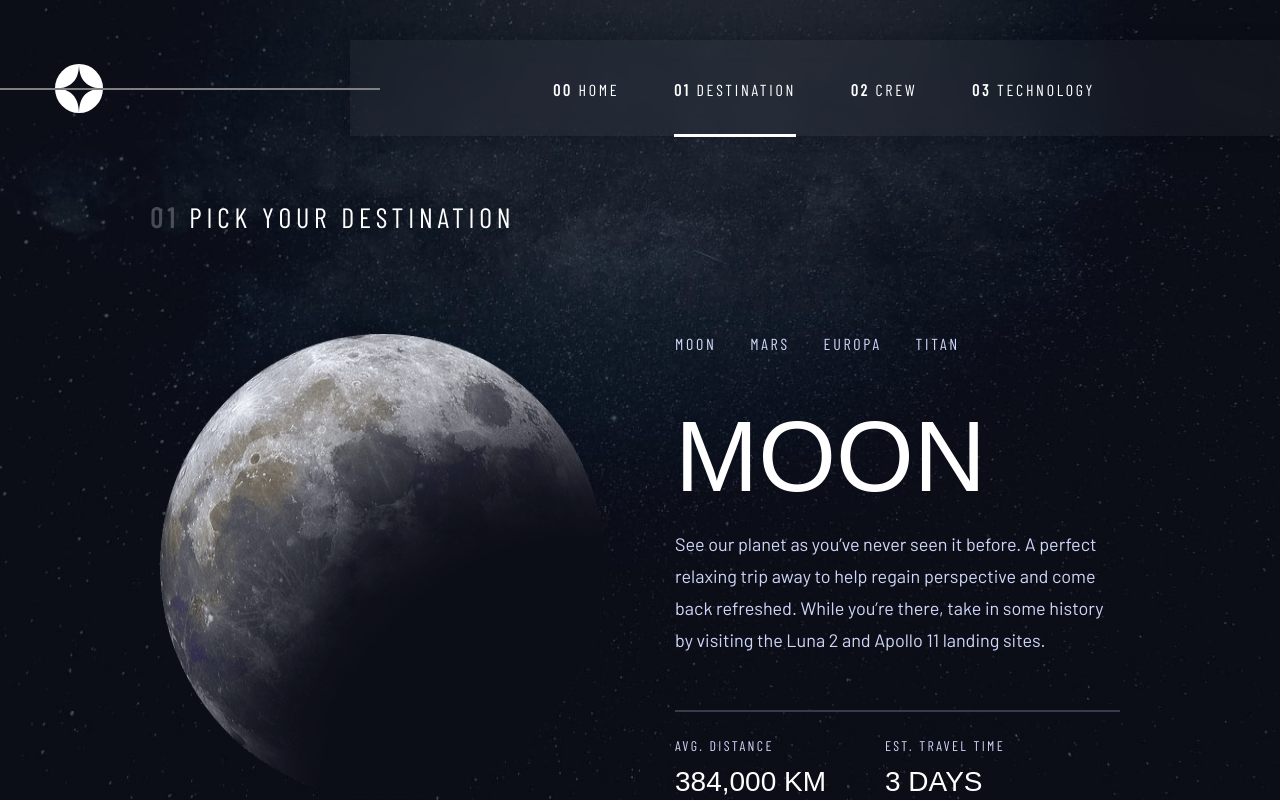
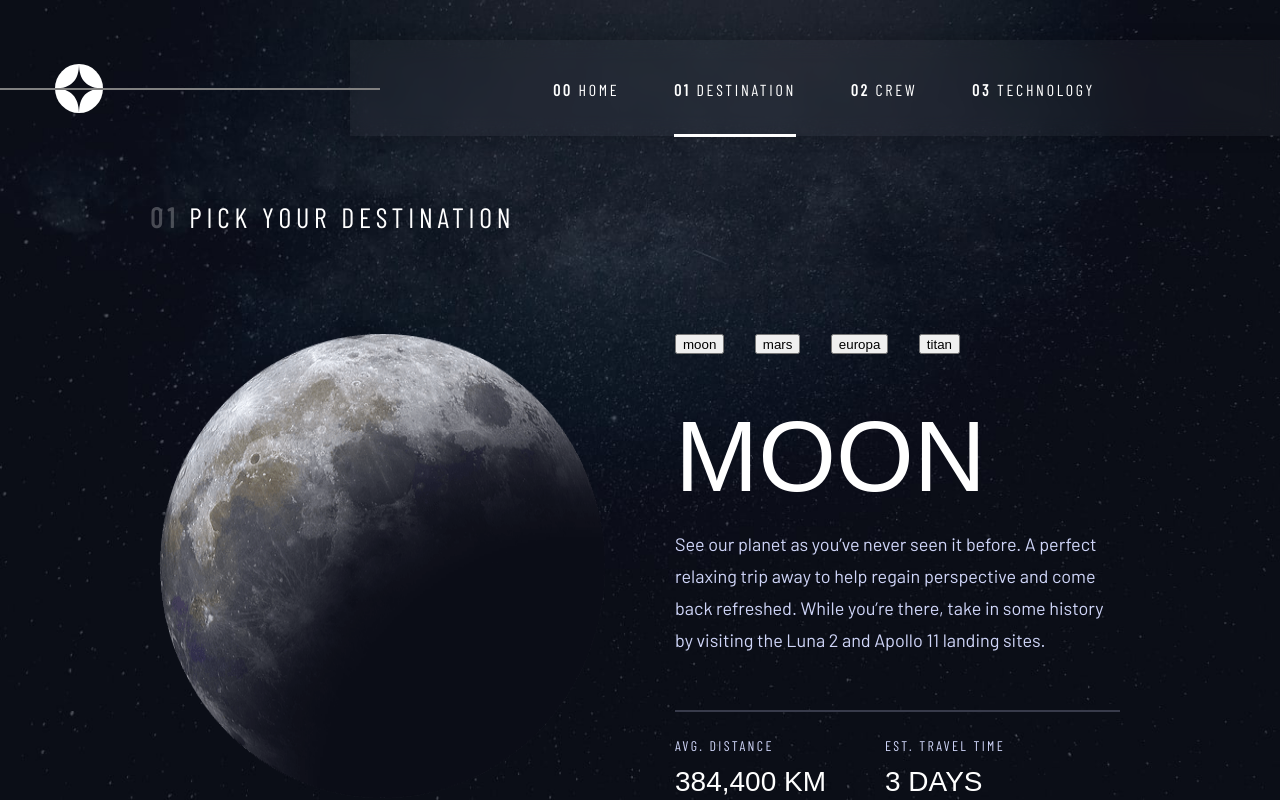
Before and after one commit to FlaceyFurr/space-website, a React (Create React App) app: page /destination in a window 1280 px wide. Built offline with nearby package versions, Linux system fonts and the light colour scheme; a web font is replaced by a local one.

Commit message:
Added switching destination items

```diff
--- a/src/pages/destination/Destination.js
+++ b/src/pages/destination/Destination.js
@@ -1,34 +1,32 @@
+import React, { useState } from "react";
 import "./style.css";
-import moon from "./../../images/destination/image-moon.png";
+import destination from "../../helpers/destinationList";
 
 const Destination = () => {
+  const [dest, setDest] = useState(destination);
+  const [selection, setSelection] = useState(0);
+
   return (
     <main className="destination-section">
       <h5 className="destination__title">
         <span className="bold number">01</span> pick your destination
       </h5>
       <div className="container">
-        <img src={moon} alt="moon" className="image" />
+        <img src={dest[selection].img} alt="moon" className="image" />
         <div className="info">
           <ul className="info__list">
-            <li className="info__list-item">moon</li>
-            <li className="info__list-item">mars</li>
-            <li className="info__list-item">europa</li>
-            <li className="info__list-item">titan</li>
+            {dest?.map((item, index) => (
+              <button onClick={() => setSelection(index)}>{item.title}</button>
+            ))}
           </ul>
-          <h2 className="info__title">Moon</h2>
-          <p className="info__subtitle">
-            See our planet as you’ve never seen it before. A perfect relaxing
-            trip away to help regain perspective and come back refreshed. While
-            you’re there, take in some history by visiting the Luna 2 and Apollo
-            11 landing sites.
-          </p>
+          <h2 className="info__title">{dest[selection].title}</h2>
+          <p className="info__subtitle">{dest[selection].subtitle}</p>
           <hr className="info__line" />
           <div className="subheading">
             <h5 className="subheading__title">avg. distance</h5>
             <h5 className="subheading__title">est. travel time</h5>
-            <p className="subheading__subtitle">384,000 km</p>
-            <p className="subheading__subtitle">3 days</p>
+            <p className="subheading__subtitle">{dest[selection].distance}</p>
+            <p className="subheading__subtitle">{dest[selection].travelTime}</p>
           </div>
         </div>
       </div>
```
